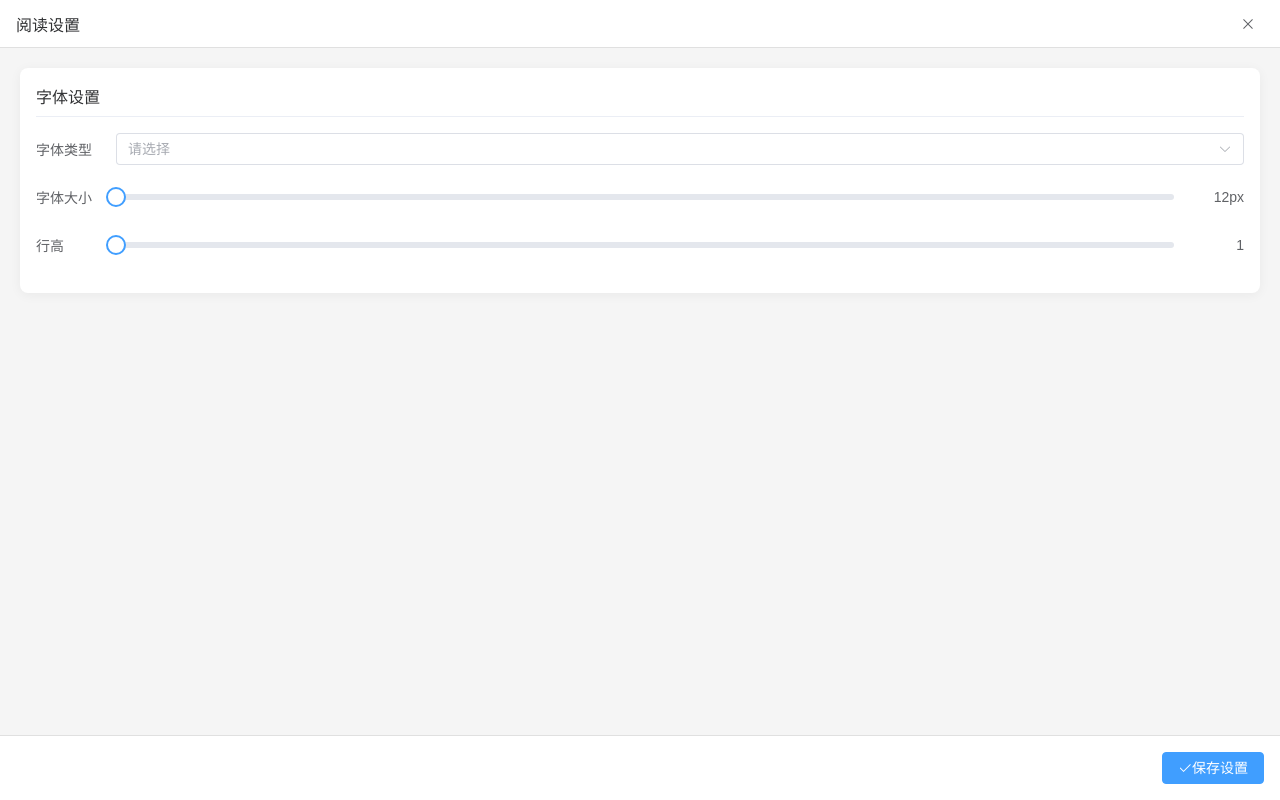
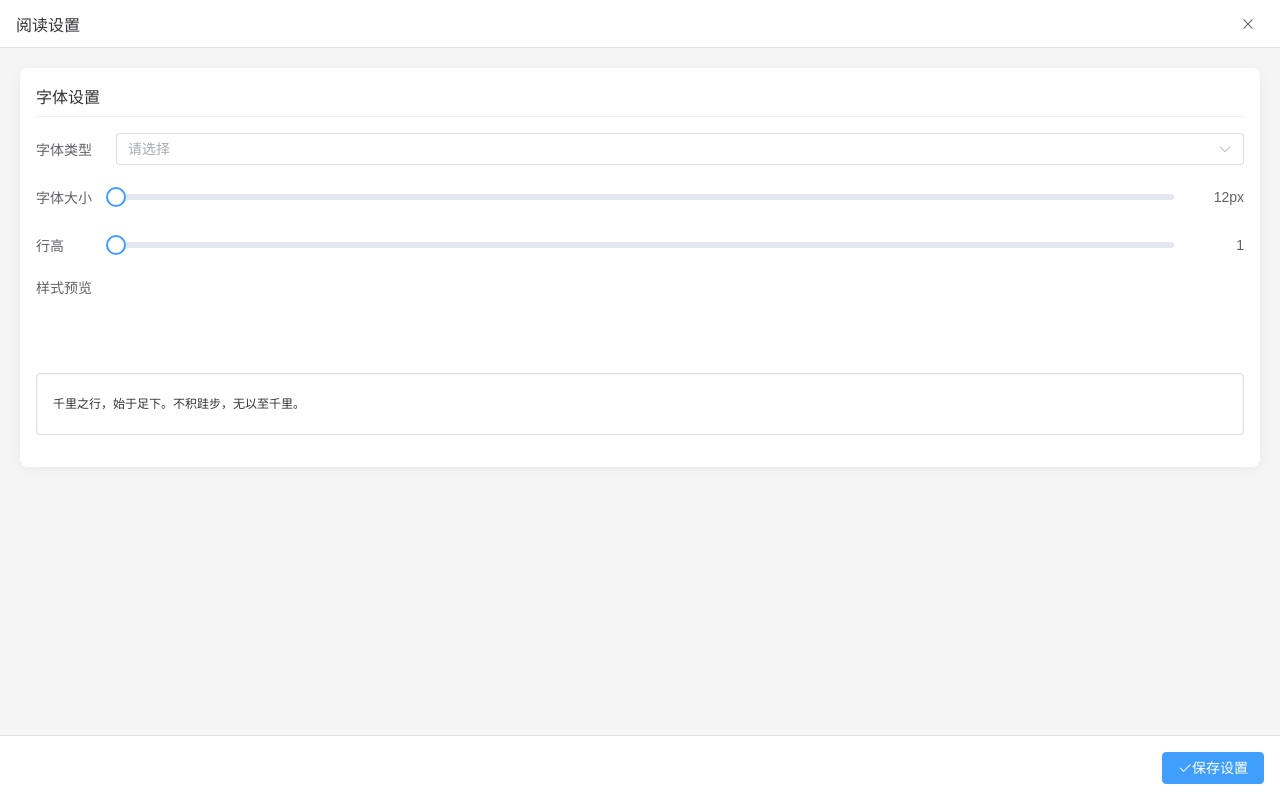
Before and after one commit to xudong7/tauri-rbook, a Vue app: page /settings in a window 1280 px wide. Built offline with nearby package versions, Linux system fonts and the light colour scheme; the HTML template or start-up script is replaced by a standard one.

Commit message:
add font family

```diff
--- a/src/views/SettingsView/SettingsView.css
+++ b/src/views/SettingsView/SettingsView.css
@@ -88,6 +88,16 @@
   align-items: center;
 }
 
+/* 样式预览特别处理，纵向排列 */
+.preview-item {
+  flex-direction: column;
+  align-items: flex-start;
+}
+
+.preview-item .setting-label {
+  margin-bottom: 8px;
+}
+
 .setting-label {
   flex: 0 0 80px;
   font-size: 14px;
@@ -116,6 +126,23 @@
   color: #606266;
 }
 
+/* 字体预览区域 */
+.font-preview {
+  width: 100%;
+  padding: 16px;
+  background-color: #fff;
+  border: 1px solid #e0e0e0;
+  border-radius: 4px;
+  margin-top: 8px;
+  box-shadow: inset 0 1px 3px rgba(0, 0, 0, 0.05);
+  overflow-y: auto;
+  max-height: 150px;
+}
+
+.font-preview p {
+  margin: 8px 0;
+}
+
 /* 底部操作栏 */
 .settings-footer {
   display: flex;
--- a/src/views/SettingsView/SettingsView.vue
+++ b/src/views/SettingsView/SettingsView.vue
@@ -19,6 +19,8 @@ const fontOptions = [
   { label: "Times New Roman", value: "Times New Roman" },
   { label: "Arial", value: "Arial" },
   { label: "Georgia", value: "Georgia" },
+  { label: "仿宋", value: "FangSong" },
+  { label: "楷体", value: "KaiTi" },
 ];
 
 // 保存设置并关闭窗口
@@ -122,7 +124,6 @@ onMounted(async () => {
             <span class="slider-value">{{ fontSize }}px</span>
           </div>
         </div>
-
         <!-- 行高 -->
         <div class="setting-item">
           <span class="setting-label">行高</span>
@@ -135,6 +136,20 @@ onMounted(async () => {
               class="setting-slider"
             />
             <span class="slider-value">{{ lineHeight }}</span>
+          </div>
+        </div>
+        <!-- 字体样式预览 -->
+        <div class="setting-item preview-item">
+          <span class="setting-label">样式预览</span>
+          <div
+            class="font-preview"
+            :style="{
+              fontFamily: fontFamily,
+              fontSize: `${fontSize}px`,
+              lineHeight: lineHeight,
+            }"
+          >
+            <p>千里之行，始于足下。不积跬步，无以至千里。</p>
           </div>
         </div>
       </div>
```
